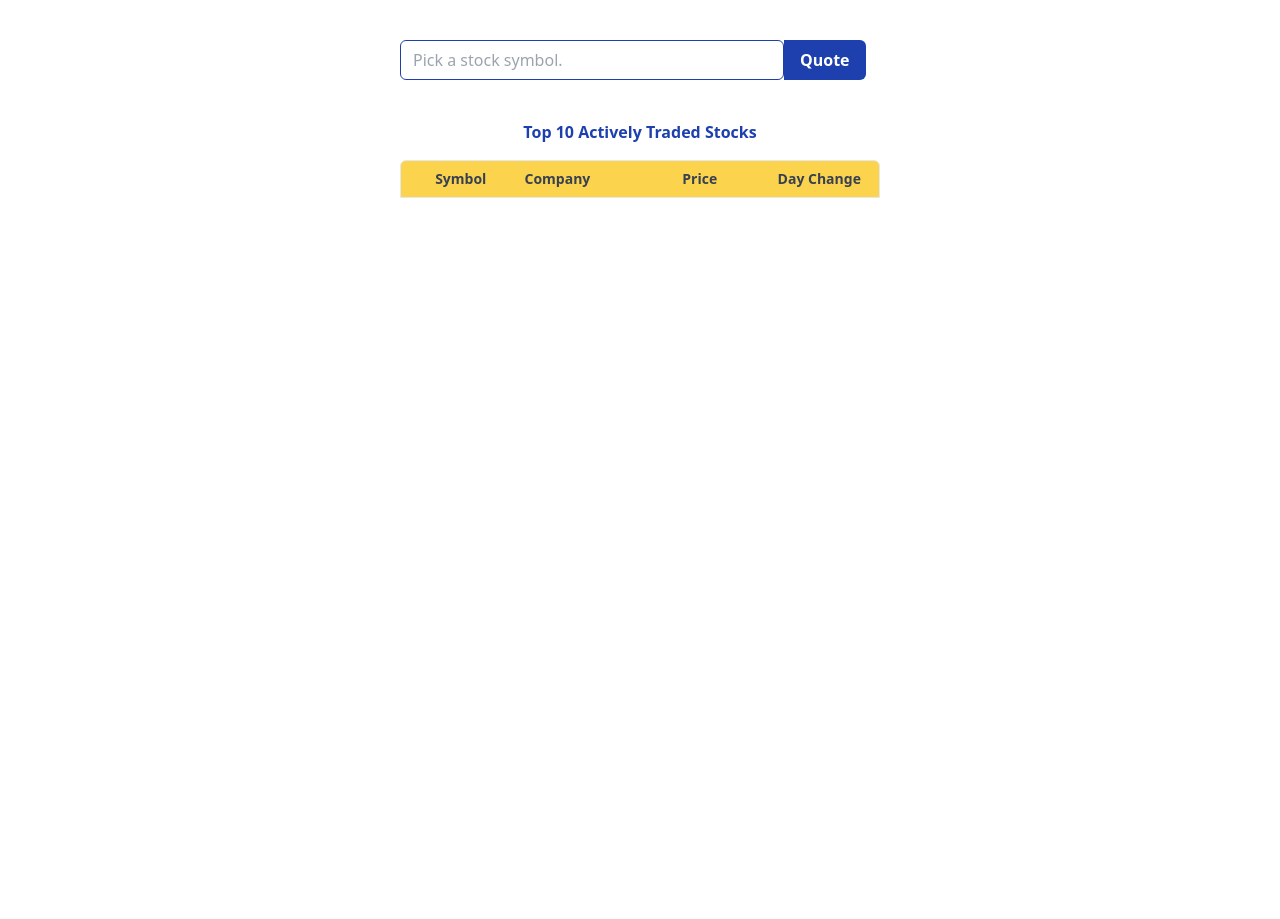
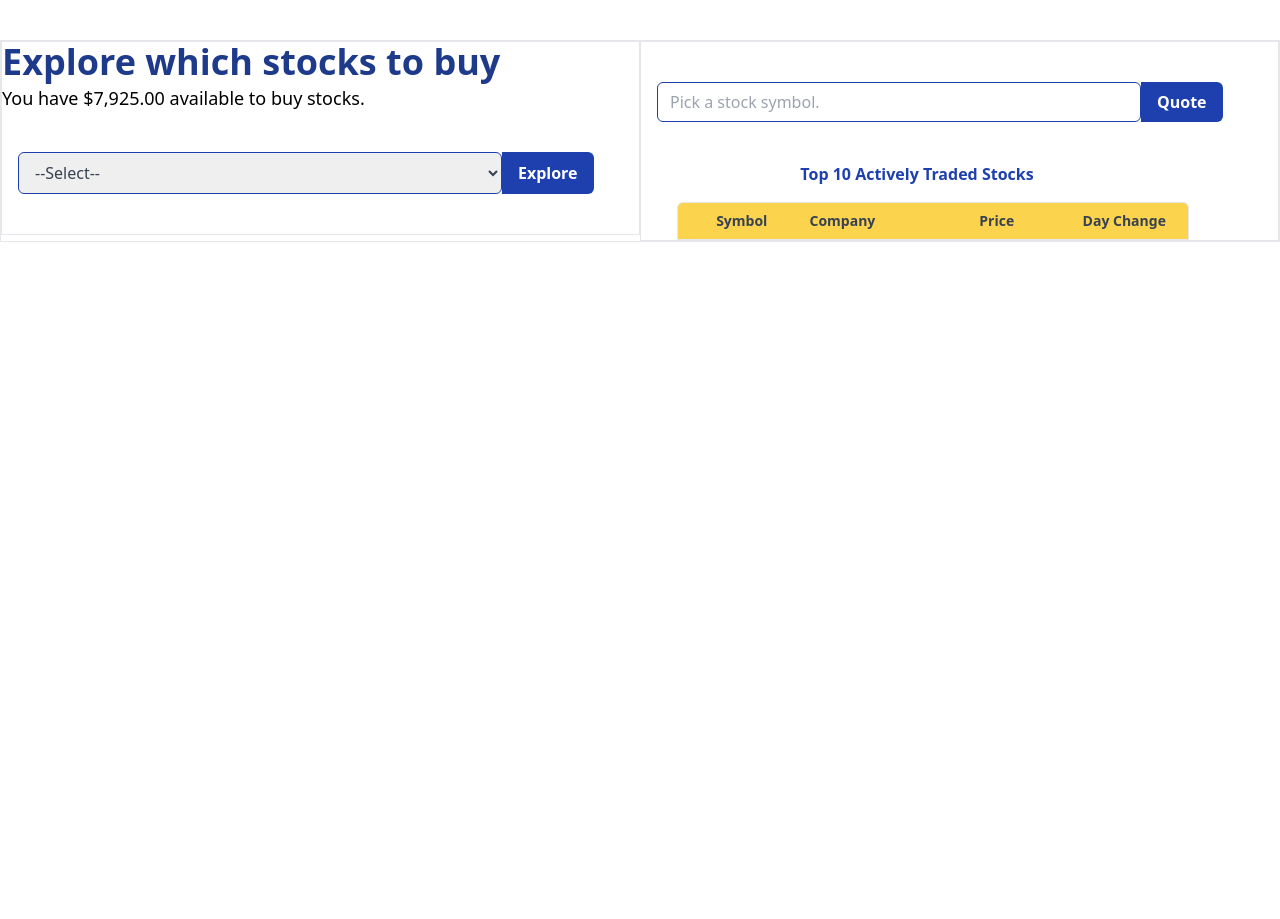
Before and after one commit to hateryx/efinance, a Flask app: page /quote in a window 1280 px wide. Shown: the part 114-1033 px from the top of the page. After the commit the page ends 356 px from the top, so only its background shows below. Run offline with Flask 3, Linux system fonts and the light colour scheme; a user stored in the database is signed in; data comes from the database, SQL or seed files in the repository; both versions use the stored data as it was after the commit; data that the repository does not hold is empty.

Commit message:
Improved quote and buy experience

```diff
--- a/app.py
+++ b/app.py
@@ -376,9 +376,10 @@ def quote():
         return render_template("quote.html", symbol=symbol, company=company, price=price, current_cash=current_cash)
 
     else:
-        stock_reco = top_performing_stocks()
 
-        return render_template("quote.html", stock_reco=stock_reco, test=stock_reco)
+        stock_reco = top_performing_stocks(explore="mostactive")
+
+        return render_template("quote.html", stock_reco=stock_reco, cash=current_cash, test=stock_reco)
 
 
 @fin_app.route("/buy", methods=["GET", "POST"])
--- a/helpers.py
+++ b/helpers.py
@@ -71,12 +71,12 @@ def percent(value):
     return '{:.2%}'.format(value)
 
 
-def top_performing_stocks():
+def top_performing_stocks(explore):
 
     # Contact API
     try:
         api_key = os.getenv("API_KEY")
-        url = f'https://cloud.iexapis.com/stable/stock/market/list/mostactive?token={api_key}'
+        url = f'https://cloud.iexapis.com/stable/stock/market/list/{explore}?token={api_key}'
         response = requests.get(url)
 
         if response.status_code == 200:
--- a/templates/quote.html
+++ b/templates/quote.html
@@ -5,8 +5,32 @@
 {% endblock %}
 
 {% block main %}
-
-<form action="/quote" method="post" class="max-w-lg mx-auto my-10">
+<div class="my-10 flex flex-col md:flex-row justify-between items-center md:items-start border">
+  <!-- first column -->
+  <div class="section w-full border">
+    <h2 class="text-2xl md:text-4xl font-semibold text-blue-900 items-left mb-0.5">Explore which stocks to buy</h2>
+    <p class="text-sm md:text-md lg:text-lg font-thin">You have <strong>{{ cash|usd }}</strong> available to buy stocks. </p>
+    <form action="/quote" method="post" class="mx-auto my-10">
+      <div class="flex mb-3 mx-4">
+          <select
+            id="explore"
+            name="explore"
+            class="form-select border-blue-800 border rounded-l-md py-2 px-3 rounded-md text-gray-700 leading-tight focus:outline-none focus:shadow-outline w-4/5"
+          >
+            <option value="">--Select--</option>
+            <option value="mootley">The Mootley Fool Recommendation   </option>
+            <option value="mootley">Stocks with Highest Trading Volume   </option>
+          </select>
+        <button class="bg-blue-800 hover:bg-blue-500 text-white font-bold py-2 px-4 rounded-r-md focus:outline-none focus:shadow-outline" type="submit">
+          Explore
+        </button>
+      </div>
+    </form>
+  </div>
+  <!-- second column -->
+  <div class="section w-full border">
+    {% if not symbol %}
+    <form action="/quote" method="post" class="mx-auto my-10">
       <div class="flex mb-3 mx-4">
         <input autocomplete="off" class="border-blue-800 border rounded-l-md py-2 px-3 rounded-md text-gray-700 leading-tight focus:outline-none focus:shadow-outline w-4/5" name="symbol" placeholder="Pick a stock symbol." type="text">
         <button class="bg-blue-800 hover:bg-blue-500 text-white font-bold py-2 px-4 rounded-r-md focus:outline-none focus:shadow-outline" type="submit">
@@ -14,6 +38,7 @@
         </button>
       </div>
     </form>
+    {% endif %}
     {% if symbol %}
     <div class="max-w-lg mx-auto text-sm md:text-base">
       <div class="grid grid-cols-3 bg-yellow-300 border-t border-l border-r rounded-t-md mx-4">
@@ -22,26 +47,24 @@
         <div class="py-2 px-4 font-bold text-gray-700">Price</div>
       </div>
       <div class="grid grid-cols-3 bg-white border border-gray-200 rounded-b-md mx-4">
-    <div class="py-2 px-4 text-gray-700">{{ symbol }}</div>
+        <div class="py-2 px-4 text-gray-700">{{ symbol|upper }}</div>
         <div class="py-2 px-4 text-gray-700">{{ company }}</div>
-    <div class="py-2 px-4 text-gray-700">{{ price }}</div>
+        <div class="py-2 px-4 text-gray-700">{{ price|usd }}</div>
       </div>
     </div>
-
-<form action="/buy" method="post" class="max-w-lg mx-auto my-5 bg-white  p-4">
+    <form action="/buy" method="post" class="max-w-lg mx-auto my-5 bg-white p-4">
       <label for="shares-input" class="block font-semibold rounded-tr-lg px-4 py-2 bg-blue-800 text-yellow-400">Looking to buy?</label>
       <div class="grid grid-cols-2 md:grid-cols-3 gap-0 md:gap-4 px-3 md:px-4 py-2 border">
           <div class="flex items-center mb-4">
               <label for="symbol" class="block mr-4 text-sm font-medium text-gray-700">Stock</label>
-          <input autocomplete="off" class="form-input block w-full py-2 px-3 border-none" name="symbol" readonly value={{symbol}}>
+              <input autocomplete="off" class="form-input block w-full py-2 px-3 border-none" name="symbol" readonly value={{symbol|upper}}>
           </div>
-
           <div class="flex items-center">
               <label for="shares-input" class="block mr-4 text-sm font-medium text-gray-700">No. of Shares</label>
               <input autocomplete="off" class="form-input block w-full py-2 px-3 border border-gray-300 rounded-md shadow-sm focus:outline-none focus:ring-blue-500 focus:border-blue-500 sm:text-sm" name="shares" placeholder="0" type="number" id="shares-input">
           </div>
           <div class="flex items-center -mt-7 md:mt-0 justify-start md:justify-center mb-6">
-          <button class="h-10/12 w-10/12 inline-flex justify-center py-2 px-4 border border-3 border-yellow-400 shadow-md text-yellow-400 font-medium rounded-md bg-blue-600 hover:bg-blue-700 focus:outline-none focus:ring-2 focus:ring-offset-2 focus:ring-blue-500 mt-6" type="submit">Buy</button>
+              <button class="h-10/12 w-10/12 inline-flex justify-center py-2 px-4 border border-3 border-yellow-400 shadow-md text-yellow-400 font-medium rounded-md bg-blue-700 hover:bg-blue-700 focus:outline-none focus:ring-2 focus:ring-offset-2 focus:ring-blue-500 mt-6" type="submit">Buy</button>
           </div>
       </div>
       <div class="py-4 px-2">
@@ -50,19 +73,18 @@
       </div>
     </form>
     {% endif %}
-</div>
     {% if not symbol %}
-<div class="mx-5 min-h-screen">
-  <div class="max-w-lg mx-auto text-sm md:text-base">
+    <div class="mx-5">
+      <div class="max-w-lg text-sm md:text-base items-left">
         <h2 class="text-base font-bold mb-4 text-blue-800 text-center">Top 10 Actively Traded Stocks</h2>
-    <div class="grid grid-cols-4 bg-yellow-300 border border-gray-200 rounded-t-md mx-4 text-xs md:text-sm">
+        <div class="grid grid-cols-4 bg-yellow-300 border border-gray-200 rounded-t-md mx-4 text-xs md:text-sm w-full">
           <div class="w-2/8 py-2 px-1 font-bold text-center text-gray-700">Symbol</div>
           <div class="w-4/8 py-2 px-1 font-bold text-gray-700 ">Company</div>
           <div class="w-1/8 py-2 px-1 font-bold text-center text-gray-700">Price</div>
           <div class="w-1/8 py-2 px-1 font-bold text-center text-gray-700">Day Change</div>
         </div>
         {% for stock in stock_reco %}
-    <div class="grid grid-cols-4 bg-white border border-gray-200 rounded-b-md mx-4 text-xs md:text-sm">
+        <div class="grid grid-cols-4 bg-white border border-gray-200 mx-4 text-xs md:text-sm w-full">
           <div class="w-2/8 py-2 px-1 text-gray-700 text-center">{{ stock.symbol }}</div>
           <div class="w-4/8 py-2 px-1 text-gray-700">{{ stock.companyName }}</div>
           <div class="w-1/8 py-2 px-1 text-gray-700 text-center">{{ stock.latestPrice | usd }}</div>
@@ -75,6 +97,9 @@
         {% endfor %}
       </div>
       {% endif %}
+    </div>
+  </div>
+</div>
 
 <script>
     const sharesInput = document.querySelector('#shares-input');
```
Also changed, not shown: instance/finance.db. Lines whose indentation alone changed are shown as unchanged.
